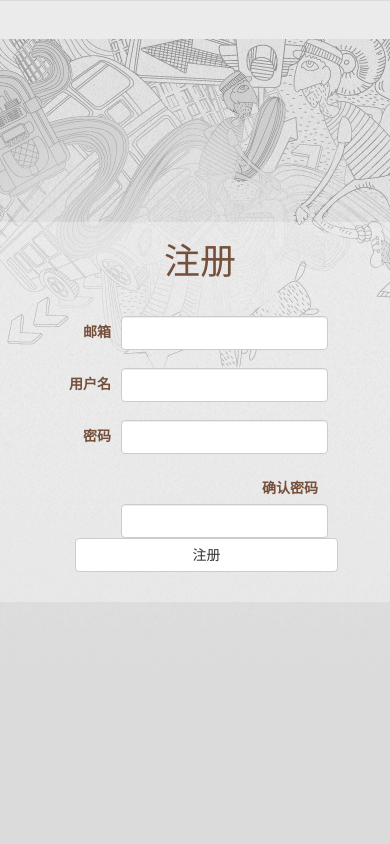
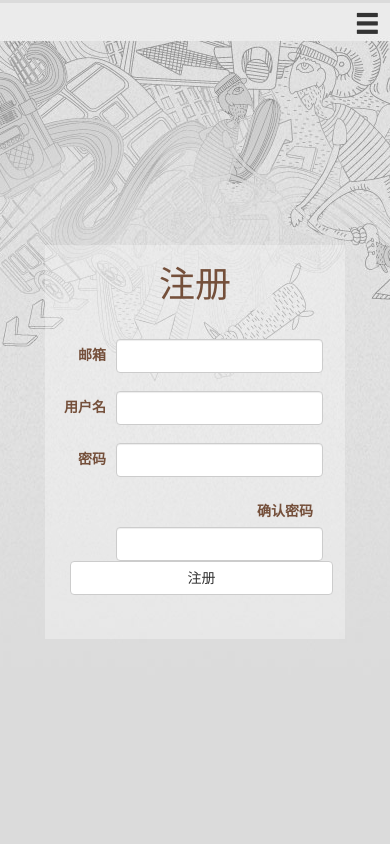
Before and after one commit to xu00wei/flasky, a Flask app: page /auth/register in a window 390 px wide. Run offline with Flask 2, Linux system fonts and the light colour scheme; parts of the project's set-up code (start-up, migrations or seed data) failed here and were passed over; some libraries are stand-ins or nearby versions.

Commit message:
最新按钮点击bug,千絮栏目删除，文章的关闭视图，手机登入／注册页面

```diff
--- a/app/static/index.js
+++ b/app/static/index.js
@@ -36,9 +36,9 @@
      */
     $(window).resize(function(){
         now_window_width = $(window).width();
-        login_height = $(window).height() - 50;
+        //login_height = $(window).height() - 50;
 
-        $('.login').css("height",login_height+"px");
+        //$('.login').css("height",login_height+"px");
 
         if(now_window_width <= 768 && window_width > 768 && $('#title').attr("class") != "full-title"){
             $("#title").addClass("mobile-left-title").removeClass("left-title");
--- a/app/static/styles.css
+++ b/app/static/styles.css
@@ -461,10 +461,11 @@
 div.login{
     width: 100%;
     height: 100%;
-    margin-top: -50px;
+    margin-top: -40px;
+    padding-top: 40px;
     display: table;
     background: url('body_bg 2.jpg') no-repeat center;
-    background-position-y: 3px;
+    background-position-y: -5px;
 }
 div.login .login-site{
     width: 400px;
@@ -538,7 +539,7 @@
     line-height: 2em;
     overflow: hidden;
 }
-body.index-show .dropdown {
+body.index-show .dropdown, body.register_bgcolor .dropdown {
     display: none;
 }
 #follower-name{
@@ -605,7 +606,9 @@
         font-size: 25px;
         float: none;
     }
-
+    div.login .login-site{
+         width: 300px;
+    }
     body.index2 .dropdown{
         display: block;
     }
@@ -616,6 +619,15 @@
         background: none;
         display: block;
         top: 10px;
+    }
+    body.register_bgcolor div.dropdown{
+        background: none;
+        display: block;
+        right: 10px;
+        top: 5px;
+    }
+    body.register_bgcolor div.navbar{
+        position: static;
     }
 
     body.post div.dropdown .btn{
--- a/app/templates/auth/login.html
+++ b/app/templates/auth/login.html
@@ -27,3 +27,5 @@
     </div>
 </div>
 {% endblock %}
+
+{% include "_quick_nav.html" %}
--- a/app/templates/auth/register.html
+++ b/app/templates/auth/register.html
@@ -24,3 +24,5 @@
     </div>
 </div>
 {% endblock %}
+
+{% include "_quick_nav.html"%}
```
Also changed, not shown: app/static/writing.css (+5 -2 lines), app/templates/index1.html (+8 -8 lines), app/templates/index2.html (+7 -7 lines). Lines whose indentation alone changed are shown as unchanged.
